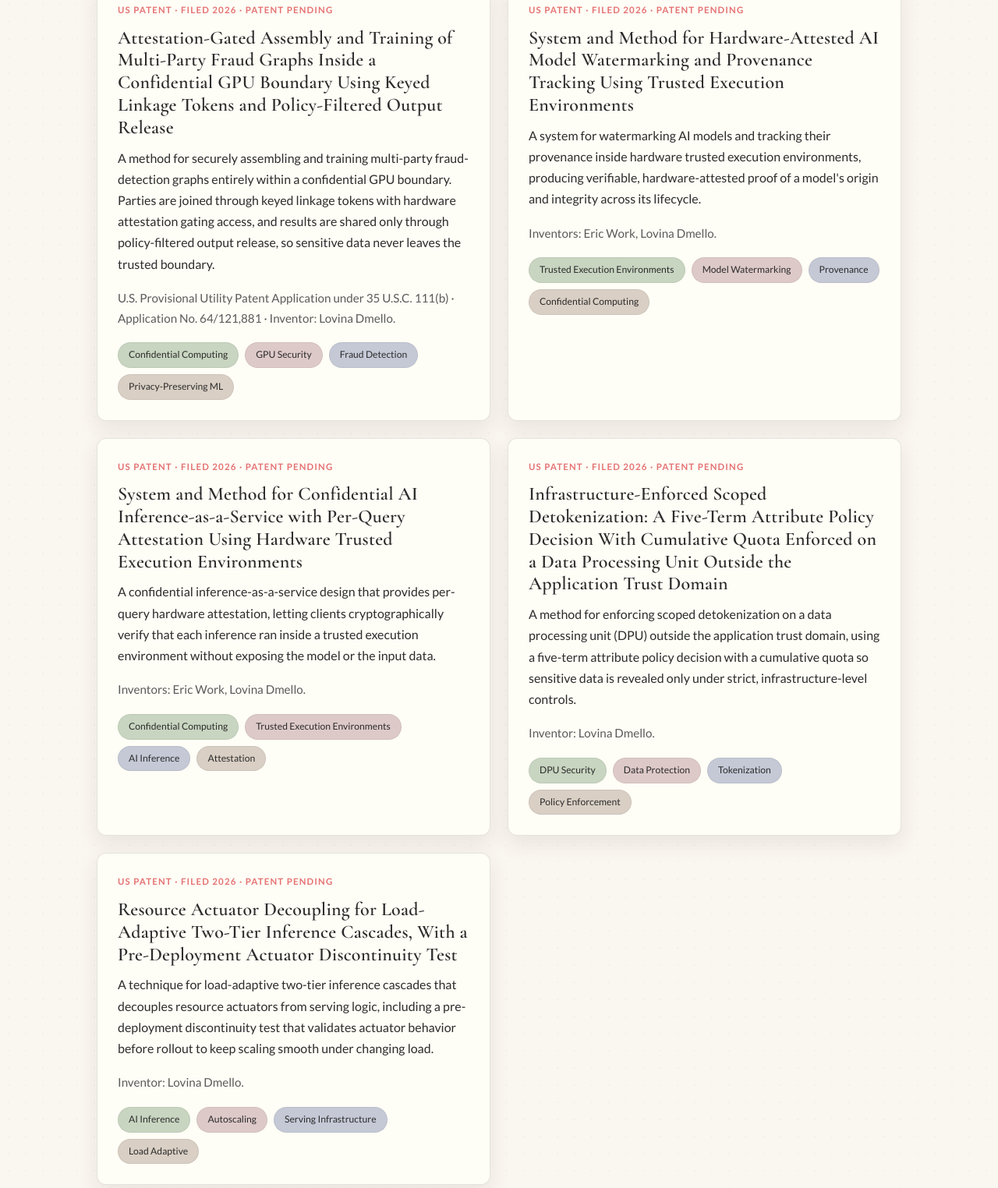
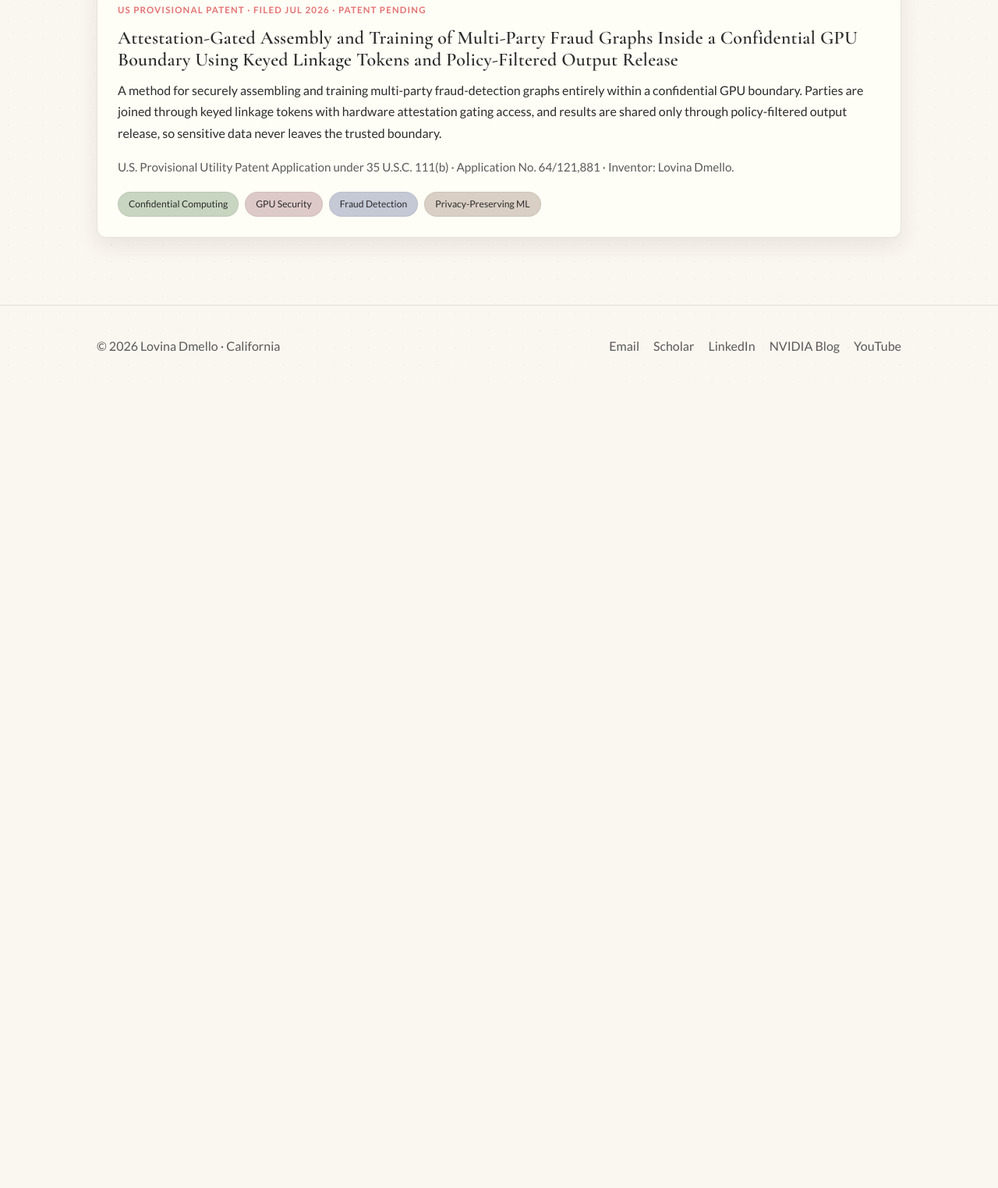
Before and after one commit to lovina-dmello-06/lovina-dmello-06.github.io, a plain HTML site: page research.html in a window 1280 px wide. Shown: the part 401-1925 px from the top of the page at 78% size. After the commit the page ends 896 px from the top, so only its background shows below. Drawn offline with nearby package versions, Linux system fonts and the light colour scheme.

Commit message:
chore: keep only submitted provisional patent on Research page
Remove four unpublished patent filings from the public site, retaining only
the provisional application (No. 64/121,881) that has been submitted.

```diff
--- a/research.html
+++ b/research.html
@@ -30,18 +30,17 @@
       <p class="eyebrow">Research &amp; Patents</p>
       <h1 class="section-title" style="font-size:clamp(2rem,4vw,2.8rem);">Patents &amp; Research</h1>
       <p class="section-sub">
-        Five patent filings (2026) spanning confidential computing, trusted execution
-        environments, GPU and DPU security, privacy-preserving ML, and AI inference
-        infrastructure.
+        A provisional patent filing spanning confidential computing, GPU security, and
+        privacy-preserving machine learning.
       </p>
     </div>
   </header>
 
   <section style="padding-top:8px;">
     <div class="container">
-      <div class="grid grid-2">
+      <div class="grid">
         <div class="card">
-          <div class="meta">US PATENT · FILED 2026 · PATENT PENDING</div>
+          <div class="meta">US PROVISIONAL PATENT · FILED JUL 2026 · PATENT PENDING</div>
           <h3>Attestation-Gated Assembly and Training of Multi-Party Fraud Graphs Inside a Confidential GPU Boundary Using Keyed Linkage Tokens and Policy-Filtered Output Release</h3>
           <p>
             A method for securely assembling and training multi-party fraud-detection graphs
@@ -58,83 +57,6 @@
             <span class="tag">GPU Security</span>
             <span class="tag">Fraud Detection</span>
             <span class="tag">Privacy-Preserving ML</span>
-          </div>
-        </div>
-
-        <div class="card">
-          <div class="meta">US PATENT · FILED 2026 · PATENT PENDING</div>
-          <h3>System and Method for Hardware-Attested AI Model Watermarking and Provenance Tracking Using Trusted Execution Environments</h3>
-          <p>
-            A system for watermarking AI models and tracking their provenance inside hardware
-            trusted execution environments, producing verifiable, hardware-attested proof of a
-            model's origin and integrity across its lifecycle.
-          </p>
-          <p style="color:var(--ink-mid);font-size:0.95rem;">
-            Inventors: Eric Work, Lovina Dmello.
-          </p>
-          <div class="tag-row">
-            <span class="tag">Trusted Execution Environments</span>
-            <span class="tag">Model Watermarking</span>
-            <span class="tag">Provenance</span>
-            <span class="tag">Confidential Computing</span>
-          </div>
-        </div>
-
-        <div class="card">
-          <div class="meta">US PATENT · FILED 2026 · PATENT PENDING</div>
-          <h3>System and Method for Confidential AI Inference-as-a-Service with Per-Query Attestation Using Hardware Trusted Execution Environments</h3>
-          <p>
-            A confidential inference-as-a-service design that provides per-query hardware
-            attestation, letting clients cryptographically verify that each inference ran inside
-            a trusted execution environment without exposing the model or the input data.
-          </p>
-          <p style="color:var(--ink-mid);font-size:0.95rem;">
-            Inventors: Eric Work, Lovina Dmello.
-          </p>
-          <div class="tag-row">
-            <span class="tag">Confidential Computing</span>
-            <span class="tag">Trusted Execution Environments</span>
-            <span class="tag">AI Inference</span>
-            <span class="tag">Attestation</span>
-          </div>
-        </div>
-
-        <div class="card">
-          <div class="meta">US PATENT · FILED 2026 · PATENT PENDING</div>
-          <h3>Infrastructure-Enforced Scoped Detokenization: A Five-Term Attribute Policy Decision With Cumulative Quota Enforced on a Data Processing Unit Outside the Application Trust Domain</h3>
-          <p>
-            A method for enforcing scoped detokenization on a data processing unit (DPU) outside
-            the application trust domain, using a five-term attribute policy decision with a
-            cumulative quota so sensitive data is revealed only under strict, infrastructure-level
-            controls.
-          </p>
-          <p style="color:var(--ink-mid);font-size:0.95rem;">
-            Inventor: Lovina Dmello.
-          </p>
-          <div class="tag-row">
-            <span class="tag">DPU Security</span>
-            <span class="tag">Data Protection</span>
-            <span class="tag">Tokenization</span>
-            <span class="tag">Policy Enforcement</span>
-          </div>
-        </div>
-
-        <div class="card">
-          <div class="meta">US PATENT · FILED 2026 · PATENT PENDING</div>
-          <h3>Resource Actuator Decoupling for Load-Adaptive Two-Tier Inference Cascades, With a Pre-Deployment Actuator Discontinuity Test</h3>
-          <p>
-            A technique for load-adaptive two-tier inference cascades that decouples resource
-            actuators from serving logic, including a pre-deployment discontinuity test that
-            validates actuator behavior before rollout to keep scaling smooth under changing load.
-          </p>
-          <p style="color:var(--ink-mid);font-size:0.95rem;">
-            Inventor: Lovina Dmello.
-          </p>
-          <div class="tag-row">
-            <span class="tag">AI Inference</span>
-            <span class="tag">Autoscaling</span>
-            <span class="tag">Serving Infrastructure</span>
-            <span class="tag">Load Adaptive</span>
           </div>
         </div>
       </div>
```
